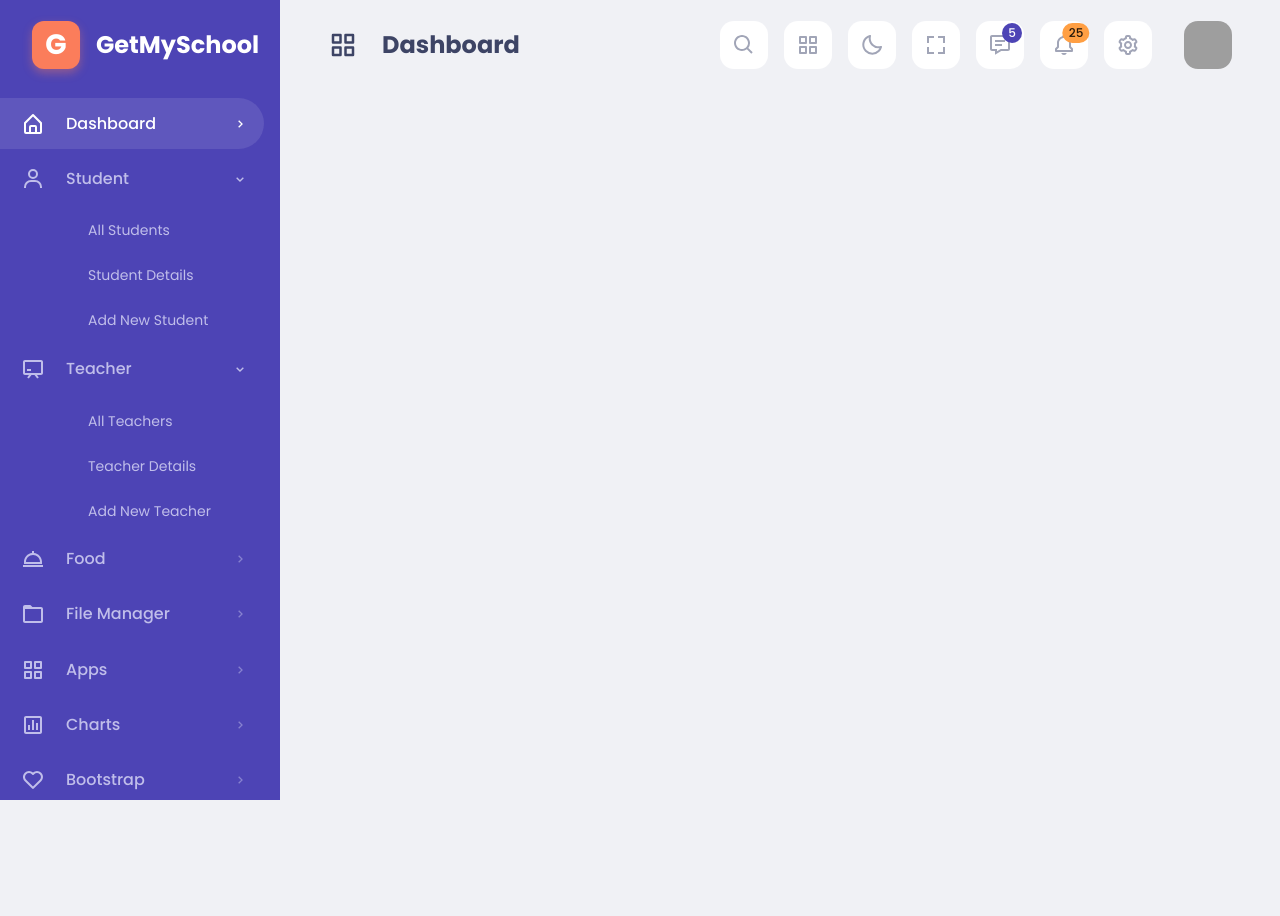
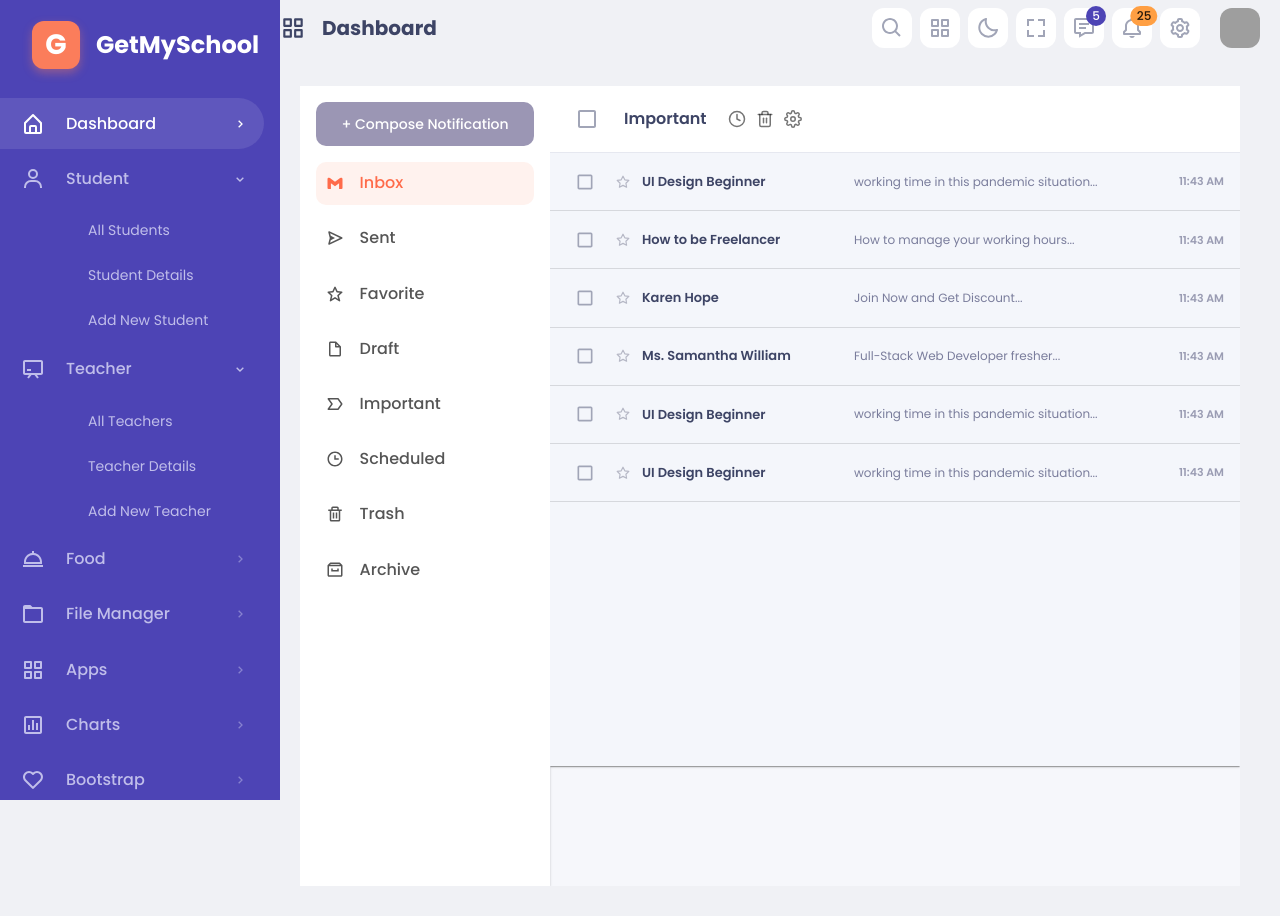
Before and after one commit to machanna-03/school-management-system-ui, a React (Create React App) app: page /notifications in a window 1280 px wide. Before the commit the page ends 800 px from the top, so only its background shows below. Built offline with nearby package versions, Linux system fonts and the light colour scheme; grey boxes are pictures that could not be loaded.

Commit message:
updated code

```diff
--- a/src/App.js
+++ b/src/App.js
@@ -8,6 +8,7 @@ import AddStudent from './pages/students/AddStudent';
 import Teachers from './pages/teachers/Teachers';
 import TeacherDetails from './pages/teachers/TeacherDetails';
 import AddTeacher from './pages/teachers/AddTeacher';
+import NotificationPage from './pages/Notifications/NotificationPage';
 
 
 function App() {
@@ -21,6 +22,8 @@ function App() {
           <Route path="/students/details" element={<StudentDetails />} />
           <Route path="/students/add" element={<AddStudent />} />
 
+          {/* Users */}
+          <Route path="/notifications" element={<NotificationPage />} />
 
           {/* Teacher Module */}
           <Route path="/teachers" element={<Teachers />} />
--- a/src/components/layout/Header.js
+++ b/src/components/layout/Header.js
@@ -1,4 +1,5 @@
 import React, { useState } from "react";
+import { Link } from "react-router-dom";
 import {
     Box,
     IconButton,
@@ -32,7 +33,6 @@ const Header = ({ toggleSidebar, collapsed }) => {
     const handleAvatarClick = (event) => {
         setAnchorEl(event.currentTarget);
     };
-
     const handleClose = () => {
         setAnchorEl(null);
     };
@@ -51,41 +51,45 @@ const Header = ({ toggleSidebar, collapsed }) => {
         <Box
             component="header"
             sx={{
-        height: 90,
+                height: 56,
+                minHeight: 56,        // 🔹 reduced header height
                 display: "flex",
                 alignItems: "center",
                 justifyContent: "space-between",
-        px: 5,
+                px: 2,
             }}
         >
             {/* Left */}
-      <Box sx={{ display: "flex", alignItems: "center", gap: 2 }}>
-        <IconButton onClick={toggleSidebar}>
+            <Box sx={{ display: "flex", alignItems: "center", gap: 1.5 }}>
+                <IconButton onClick={toggleSidebar} sx={{ p: 0.5 }}  >
                     {collapsed ? (
-            <BiChevronRight size={30} color="#3d4465" />
+                        <BiChevronRight size={26} color="#3d4465" />
                     ) : (
-            <BiGridAlt size={30} color="#3d4465" />
+                        <BiGridAlt size={26} color="#3d4465" />
                     )}
                 </IconButton>
-        <Typography sx={{ fontWeight: 700, fontSize: 24, color: "#3d4465" }}>
+                <Typography sx={{ fontWeight: 700, fontSize: 20, color: "#3d4465", lineHeight: 1, }}>
                     Dashboard
                 </Typography>
             </Box>
-
             {/* Right */}
-      <Box sx={{ display: "flex", alignItems: "center", gap: 3 }}>
-        <Stack direction="row" spacing={2}>
+            <Box sx={{ display: "flex", alignItems: "center", gap: 2 }}>
+                <Stack direction="row" spacing={1}>
                     {actionIcons.map((item, index) => (
                         <IconButton
                             key={index}
                             sx={{
+                                p: 0.5,
                                 bgcolor: "#fff",
                                 color: "#a1a5b7",
-                width: 48,
-                height: 48,
-                borderRadius: "14px",
+                                width: 40,
+                                height: 40,
+                                borderRadius: "12px",
+                                display: "flex",
+                                alignItems: "center",
+                                justifyContent: "center",
                                 "&:hover": { bgcolor: "#f8f9fa" },
-                fontSize: 24,
+                                // fontSize: 20,
                             }}
                         >
                             {item.badge ? (
@@ -100,10 +104,10 @@ const Header = ({ toggleSidebar, collapsed }) => {
                 </Stack>
 
                 {/* Avatar */}
-        <IconButton onClick={handleAvatarClick}>
+                <IconButton sx={{ p: 0.5 }} onClick={handleAvatarClick}>
                     <Avatar
                         src="https://images.unsplash.com/photo-1494790108377-be9c29b29330"
-            sx={{ width: 48, height: 48, borderRadius: "14px" }}
+                        sx={{ width: 40, height: 40, borderRadius: "12px" }}
                     />
                 </IconButton>
 
@@ -143,8 +147,12 @@ const Header = ({ toggleSidebar, collapsed }) => {
                     <MenuItem>
                         <BiMessageDetail size={18} style={{ marginRight: 10 }} /> Message
                     </MenuItem>
-          <MenuItem>
-            <BiBell size={18} style={{ marginRight: 10 }} /> Notification
+                    <MenuItem
+                        component={Link}
+                        to="/notifications"
+                    >
+                        <BiBell size={18} style={{ marginRight: 10 }} />
+                        Notification
                     </MenuItem>
                     <MenuItem>
                         <BiCog size={18} style={{ marginRight: 10 }} /> Settings
--- a/src/components/layout/Layout.js
+++ b/src/components/layout/Layout.js
@@ -17,7 +17,7 @@ const Layout = ({ children }) => {
                 component="main"
                 sx={{
                     flexGrow: 1,
-                    ml: { xs: 0, md: collapsed ? '80px' : '280px' }, // Dynamic Sidebar width
+                    ml: { xs: 0, md: collapsed ? '80px' : '260px' },
                     display: 'flex',
                     flexDirection: 'column',
                     width: { xs: '100%', md: `calc(100% - ${collapsed ? '80px' : '280px'})` },
--- a/src/components/layout/Sidebar.js
+++ b/src/components/layout/Sidebar.js
@@ -79,7 +79,6 @@ const Sidebar = ({ collapsed }) => {
                  width: 0,
                 },
                 scrollbarWidth: 'none',
-
 
             }}
         >
--- a/src/index.js
+++ b/src/index.js
@@ -50,17 +50,12 @@ const theme = createTheme({
     MuiCard: {
       styleOverrides: {
         root: {
-          borderRadius: '20px',
           boxShadow: '0px 10px 40px 0px rgba(50, 50, 50, 0.08)',
           padding: '24px',
         },
       },
     },
-    MuiPaper: {
-      styleOverrides: {
-        rounded: { borderRadius: '20px' },
-      },
-    },
+
   },
 });
 
--- /dev/null
+++ b/src/pages/Notifications/NotificationPage.js
@@ -0,0 +1,253 @@
+import {
+  Box,
+  Typography,
+  Stack,
+  Paper,
+  Checkbox,
+  IconButton,
+  Divider,
+  Button
+} from "@mui/material";
+import {
+  FiStar,
+  FiTrash2,
+  FiSettings,
+  FiClock
+} from "react-icons/fi";
+import {
+  BiLogoGmail,
+  BiSend,
+  BiStar,
+  BiFileBlank,
+  BiLabel,
+  BiTime,
+  BiTrash,
+  BiArchive,
+} from "react-icons/bi";
+
+const notifications = [
+  {
+    title: "UI Design Beginner",
+    message: "working time in this pandemic situation...",
+    time: "11:43 AM",
+  },
+  {
+    title: "How to be Freelancer",
+    message: "How to manage your working hours...",
+    time: "11:43 AM",
+  },
+  {
+    title: "Karen Hope",
+    message: "Join Now and Get Discount...",
+    time: "11:43 AM",
+  },
+  {
+    title: "Ms. Samantha William",
+    message: "Full-Stack Web Developer fresher...",
+    time: "11:43 AM",
+  },
+  {
+    title: "UI Design Beginner",
+    message: "working time in this pandemic situation...",
+    time: "11:43 AM",
+  },
+  {
+    title: "UI Design Beginner",
+    message: "working time in this pandemic situation...",
+    time: "11:43 AM",
+  },
+];
+
+const NotificationPage = () => {
+  return (
+    <Box
+      display="flex"
+      height="100vh"
+      overflow="hidden"
+      bgcolor="#f6f7fb"
+    >
+      {/* ================= LEFT SIDEBAR ================= */}
+      <Paper
+        sx={{
+          width: 250,              // increased width
+          height: "100vh",
+          p: 2,                    // reduced margin
+          borderRadius: 0,
+
+          overflowY: "auto",       // scroll only here
+          overflowX: "hidden",
+
+          "&::-webkit-scrollbar": {
+            width: "4px",
+          },
+          "&::-webkit-scrollbar-thumb": {
+            backgroundColor: "#cfcfe3",
+            borderRadius: "4px",
+          },
+        }}
+      >
+        <Button
+          fullWidth
+          sx={{
+            mb: 2,
+            bgcolor: "#9b96b4",
+            color: "#fff",
+            borderRadius: "10px",
+            py: 1.2,
+            textTransform: "none",
+            "&:hover": { bgcolor: "#8b86a5" },
+          }}
+        >
+          + Compose Notification
+        </Button>
+
+        <Stack spacing={1.5}>
+          {[
+            { label: "Inbox", icon: <BiLogoGmail size={18} /> },
+            { label: "Sent", icon: <BiSend size={18} /> },
+            { label: "Favorite", icon: <BiStar size={18} /> },
+            { label: "Draft", icon: <BiFileBlank size={18} /> },
+            { label: "Important", icon: <BiLabel size={18} /> },
+            { label: "Scheduled", icon: <BiTime size={18} /> },
+            { label: "Trash", icon: <BiTrash size={18} /> },
+            { label: "Archive", icon: <BiArchive size={18} /> },
+          ].map((item, i) => (
+            <Stack
+              key={i}
+              direction="row"
+              spacing={2}
+              alignItems="center"
+              sx={{
+                p: 1.2,
+                borderRadius: "10px",
+                cursor: "pointer",
+                fontSize: 15,
+                color: item.label === "Inbox" ? "#ff6b4a" : "#555",
+                bgcolor: item.label === "Inbox" ? "#fff2ee" : "transparent",
+            transition: "background-color 0.25s ease, color 0.2s ease, transform 0.35s ease",
+                "&:hover": {
+                  bgcolor: "#fff2ee",          // light orange bg
+                  color: "#ff6b4a",            // orange text
+                },
+
+                "&:hover svg": {
+                  color: "#ff6b4a",            // orange icon
+                },
+              }}
+            >
+              {item.icon}
+              <Typography fontWeight={500}>{item.label}</Typography>
+            </Stack>
+          ))}
+        </Stack>
+      </Paper>
+
+      {/* ================= RIGHT CONTENT ================= */}
+      <Box flex={1} overflow="hidden">
+        <Paper
+          sx={{
+            height: "calc(100vh - 120px)",
+            display: "flex",
+            flexDirection: "column",
+            borderRadius: 0,
+            overflow: "hidden",
+          }}
+        >
+          {/* TOP ACTION BAR */}
+          <Box
+            sx={{
+              px: 2,
+              py: 1.5,
+              bgcolor: "#ffffff", // 🔹 top section color
+              borderBottom: "1px solid #e6e8f0",
+            }}
+          >
+            <Stack direction="row" spacing={2} alignItems="center">
+              <Checkbox />
+              <Typography fontWeight={600}>Important</Typography>
+
+              <Box ml="auto">
+                <IconButton size="small">
+                  <FiClock />
+                </IconButton>
+                <IconButton size="small">
+                  <FiTrash2 />
+                </IconButton>
+                <IconButton size="small">
+                  <FiSettings />
+                </IconButton>
+              </Box>
+            </Stack>
+          </Box>
+
+          {/* NOTIFICATION LIST */}
+          <Box
+            sx={{
+              flex: 1,
+              bgcolor: "#f4f6fb", // 🔹 white bottom section
+              overflowY: "auto",
+
+              "&::-webkit-scrollbar": {
+                width: "4px",
+              },
+              "&::-webkit-scrollbar-thumb": {
+                backgroundColor: "#d0d2e0",
+              },
+            }}
+          >
+            {notifications.map((item, index) => (
+              <Box key={index}>
+                <Stack
+                  direction="row"
+                  alignItems="center"
+                  spacing={1.5}
+                  sx={{
+                    px: 2,
+                    py: 1.2,
+                    cursor: "pointer",
+                    "&:hover": { bgcolor: "#f4f6fb" },
+                  }}
+                >
+                  <Checkbox size="small" />
+                  <FiStar size={14} color="#b5b7c5" />
+
+                  <Typography sx={{ fontWeight: 600, fontSize: "13px", width: 200 }}>
+                    {item.title}
+                  </Typography>
+
+                  <Typography
+                    sx={{
+                      flex: 1,
+                      fontSize: "12px",
+                      color: "#7a7d9c",
+                      whiteSpace: "nowrap",
+                      overflow: "hidden",
+                      textOverflow: "ellipsis",
+                    }}
+                  >
+                    {item.message}
+                  </Typography>
+
+                  <Typography
+                    sx={{
+                      fontSize: "11px",
+                      fontWeight: 600,
+                      color: "#9a9cb3",
+                    }}
+                  >
+                    {item.time}
+                  </Typography>
+                </Stack>
+
+                <Divider />
+              </Box>
+            ))}
+          </Box>
+        </Paper>
+      </Box>
+
+    </Box>
+  );
+};
+
+export default NotificationPage;
```
Lines whose indentation alone changed are shown as unchanged.
